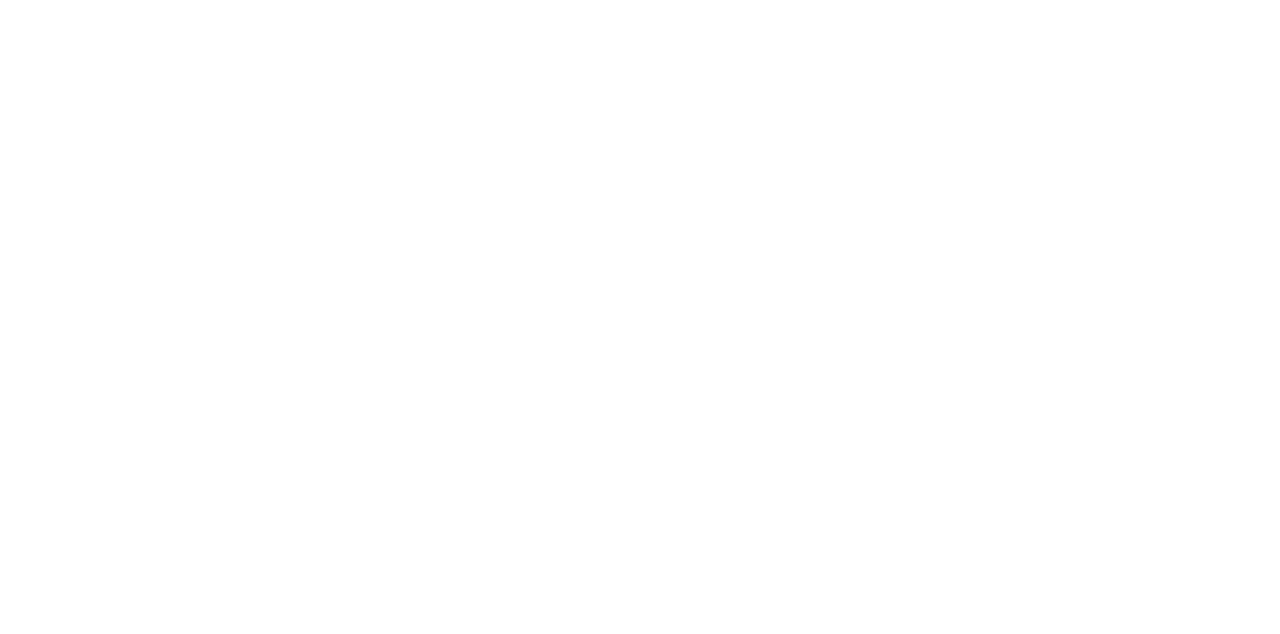
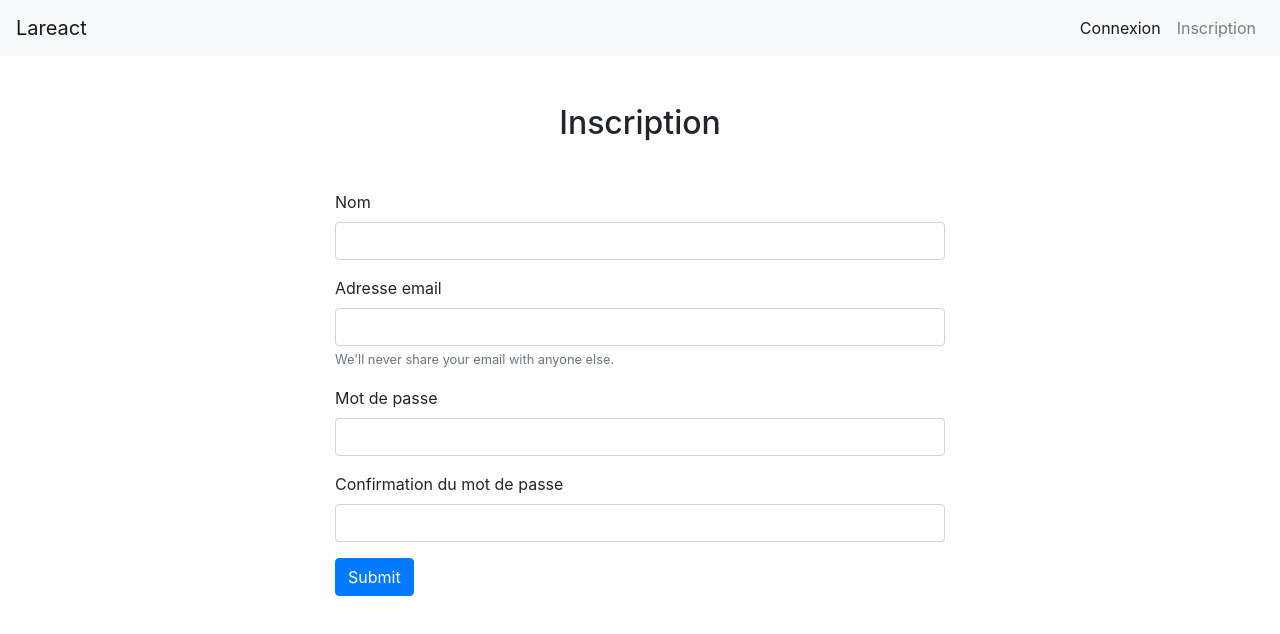
Before and after one commit to Jojotartiflette/Laravel-Api-React-JS, a React (Create React App) app in the folder app_react/: page /register in a window 1280 px wide. Shown: the top 634 px of the page. Built offline with nearby package versions, Linux system fonts and the light colour scheme.

Commit message:
Create Register Component

```diff
--- a/app_react/src/App.js
+++ b/app_react/src/App.js
@@ -2,8 +2,6 @@ import React from 'react';
 import { BrowserRouter as Router } from 'react-router-dom';
 import './App.css';
 import AppRouter from './components/AppRouter';
-import Home from './components/Home';
-import Welcome from './components/Welcome';
 
 function App() {
   return (
--- a/app_react/src/components/AppRouter.js
+++ b/app_react/src/components/AppRouter.js
@@ -1,6 +1,7 @@
 import React from 'react';
 import { Route, Switch } from 'react-router-dom';
 import Home from './Home';
+import Register from './Register';
 
 
 class AppRouter extends React.Component
@@ -9,6 +10,7 @@ class AppRouter extends React.Component
         return (
             <Switch>
                 <Route exact path="/" component={Home} />
+                <Route exact path="/register" component={Register} />
             </Switch>
         );
     }
--- a/app_react/src/components/Home.js
+++ b/app_react/src/components/Home.js
@@ -17,7 +17,7 @@ class Home extends React.Component
                     <p class="lead">This is a simple hero unit, a simple jumbotron-style component for calling extra attention to featured content or information.</p>
                     <hr class="my-4" />
                     <p>It uses utility classes for typography and spacing to space content out within the larger container.</p>
-                    <a class="btn btn-primary btn-lg" href="#" role="button">Learn more</a>
+                    <a class="btn btn-primary btn-lg" href="/learn-more" role="button">Learn more</a>
                 </div>
             </>
         );
--- /dev/null
+++ b/app_react/src/components/Register.js
@@ -0,0 +1,77 @@
+import React from 'react';
+import Navbar from './Navbar';
+
+class Register extends React.Component
+{
+    constructor() {
+        super();
+        this.state = {
+            name: '',
+            email: '',
+            password: '',
+            confirm_password: '',
+        };
+    }
+
+    handleNameChange = event => {
+        this.setState({ name : event.target.value }, () => {
+            console.log(this.state);
+        });
+    }
+
+    handleEmailChange = event => {
+        this.setState({ email : event.target.value }, () => {
+            console.log(this.state);
+        });
+    }
+
+    handlePasswordChange = event => {
+        this.setState({ password : event.target.value }, () => {
+            console.log(this.state);
+        });
+    }
+
+    handleConfirmPasswordChange = event => {
+        this.setState({ confirm_password : event.target.value }, () => {
+            console.log(this.state);
+        });
+    }
+
+    handleSubmit = event => {
+        event.preventDefault();
+        console.log('Inscription');
+    }
+
+    render() {
+        return (
+            <>
+                <Navbar />
+                <div class="container w-50">
+                    <h2 class="text-center my-5">Inscription</h2>
+                    <form method="POST" onSubmit={this.handleSubmit}>
+                        <div class="form-group">
+                            <label for="name">Nom</label>
+                            <input onChange={this.handleNameChange} type="text" class="form-control" id="name" aria-describedby="emailHelp" />
+                        </div>
+                        <div class="form-group">
+                            <label for="email">Adresse email</label>
+                            <input onChange={this.handleEmailChange} type="email" class="form-control" id="email" aria-describedby="emailHelp" />
+                            <small id="emailHelp" class="form-text text-muted">We'll never share your email with anyone else.</small>
+                        </div>
+                        <div class="form-group">
+                            <label for="password">Mot de passe</label>
+                            <input onChange={this.handlePasswordChange} type="password" class="form-control" id="password" />
+                        </div>
+                        <div class="form-group">
+                            <label for="confirmPassword">Confirmation du mot de passe</label>
+                            <input onChange={this.handleConfirmPasswordChange} type="password" class="form-control" id="confirm-password" />
+                        </div>
+                        <button type="submit" class="btn btn-primary">Submit</button>
+                    </form>
+                </div>
+            </>
+        );
+    }
+}
+
+export default Register;
```
